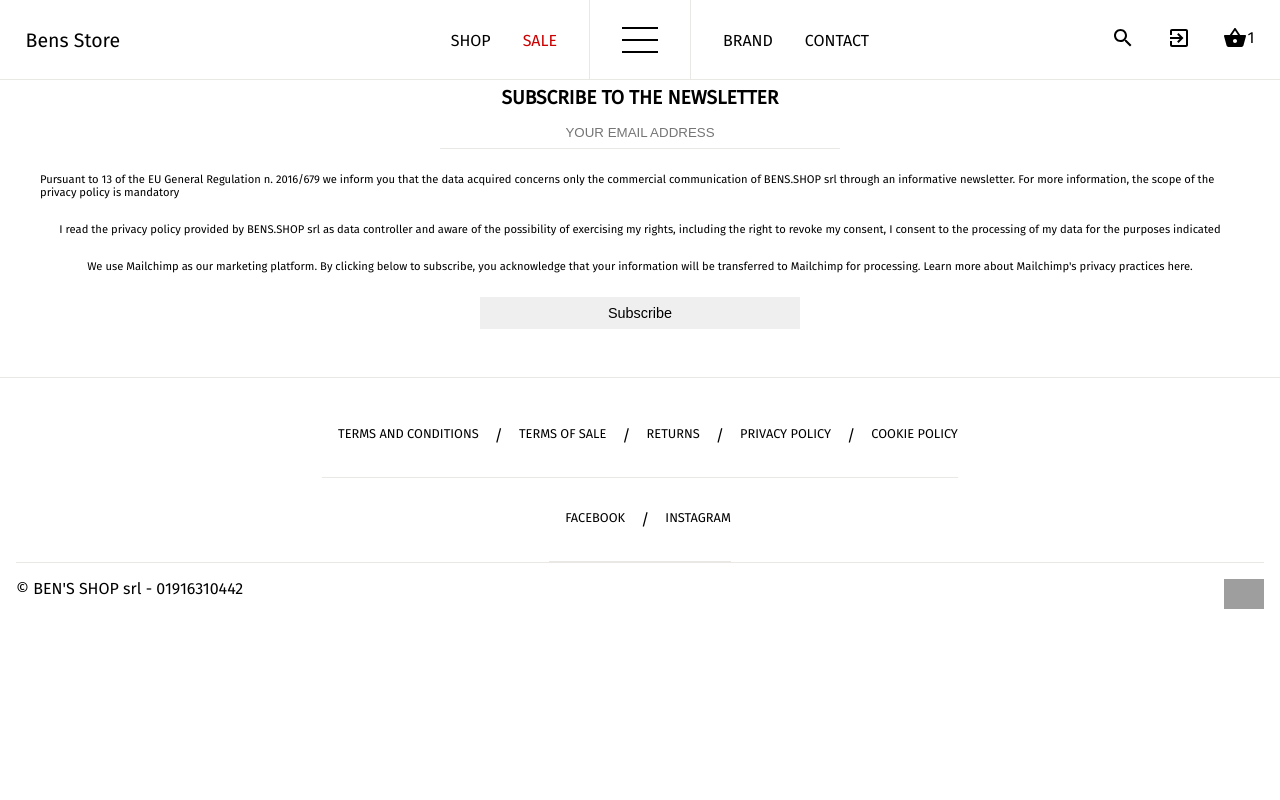
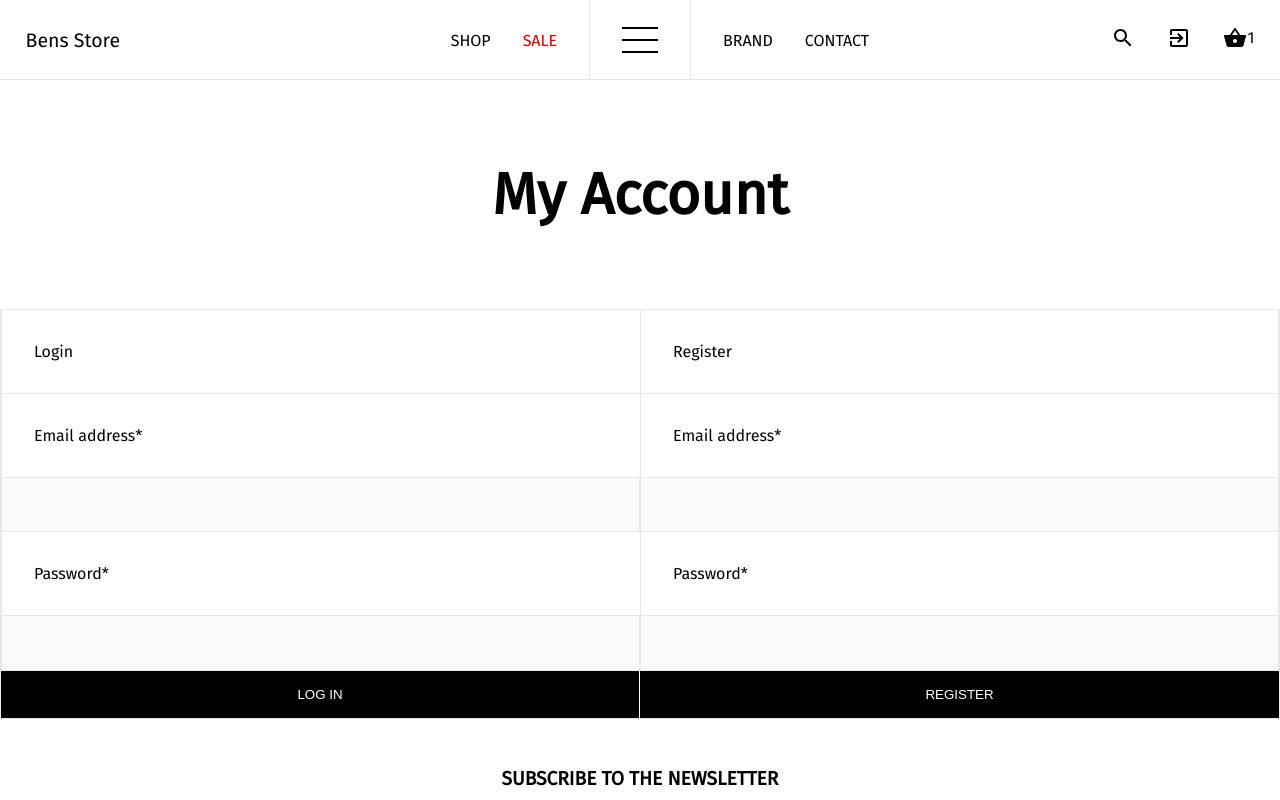
Before and after one commit to BenRiska/e-commerce-client, a React (Create React App) app: page /login in a window 1280 px wide. Shown: the top 800 px of the page. Built offline with nearby package versions, Linux system fonts and the light colour scheme; grey boxes are pictures that could not be loaded.

Commit message:
checkout page and login/register functions

```diff
--- a/src/components/NavBar.js
+++ b/src/components/NavBar.js
@@ -8,7 +8,7 @@ import { AuthContext } from '../context/auth';
 
 function NavBar() {
 
-    const {cart} = useContext(AuthContext)
+    const {cart, user, logout} = useContext(AuthContext)
 
     const [navState, setNavState] = useState(false)
 
@@ -92,7 +92,11 @@ function NavBar() {
                 <nav>
                     <ul className="shopping__menu">
                         <li><Link to="/error"><SearchIcon/></Link></li>
-                        <li><Link to="/error"><ExitToAppIcon/></Link></li>
+                        {user ?
+                        <p onClick={logout}>Logout</p>
+                        :
+                        <li><Link to="/login"><ExitToAppIcon/></Link></li>
+                        }
                         <li><Link className="basket__link" to="/cart"><ShoppingBasketIcon/>{cart.length}</Link></li>
                     </ul>
                 </nav>
--- a/src/context/auth.js
+++ b/src/context/auth.js
@@ -10,7 +10,7 @@ const initialState = {
     size: 35,
     sizes: ["35", "26", "37", "38"],
     images: ["https://www.fru.it/site/wp-content/uploads/2021/01/6752_5.jpg"],
-    price: "299,00",
+    price: "299.00",
     id: 1
   }]
 };
--- a/src/pages/Checkout.js
+++ b/src/pages/Checkout.js
@@ -1,14 +1,30 @@
-import React from 'react'
+import React, {useContext} from 'react'
 import "../styles/Checkout/Checkout.css"
 import {Link} from "react-router-dom"
+import { AuthContext } from '../context/auth';
 
 function Checkout() {
+
+    const {user, cart} = useContext(AuthContext)
+
+    const calculateTotal = () => {
+
+        let total = 0;
+
+        cart.forEach(element => {
+            console.log(element.price)
+           total += parseFloat(element.price)
+        });
+
+        return total.toString()
+    }
+
     return (
         <div className="checkout">
-            <div>
-                <p>Returning customer? <Link>Click here to login</Link></p>
-            </div>
-            <form>
+            {!user && <div className="checkout__login-prompt">
+                <p>Returning customer? <Link to="/login">Click here to login</Link></p>
+            </div>}
+            <form className="checkout__form">
                 <h2>Billing Details</h2>
                 <label>First Name <span>*</span></label>
                 <input type="text"/>
@@ -28,12 +44,41 @@ function Checkout() {
                 <input type="number"/>
                 <label>Email <span>*</span></label>
                 <input type="email"/>
-                <label>Order Notes <span>*</span></label>
+                <label>Order Notes</label>
                 <input type="text"/>
+                <div className="checkout__payment-summary">
+                    <h2>Your Order</h2>
+                    <div className="summary__header">
+                        <p>Product</p>
+                        <p>Subtotal</p>
+                    </div>
+                    {cart.map(item =>
+                    <div key={item.id}>
+                        <p>{item.name}</p>
+                        <p>{item.price}</p>
+                    </div>)}
+                    <div>
+                        <p>Subtotal</p>
+                        <p>£{calculateTotal()}</p>
+                    </div>
+                    <div>
+                        <p>Shipping</p>
+                        <p>Free</p>
+                    </div>
+                    <div>
+                        <p>Total</p>
+                        <p>£{calculateTotal()}</p>
+                    </div>
+                </div>
                 <div className="checkout__payment-select">
 
                 </div>
-                <button>PROCEED TO PAYPAL</button>
+                <div className="checkout__payment-confirm">
+                    <div>
+                        <p>I have read and agree to the website terms and conditions *</p>
+                    </div>
+                    <button onClick={() => alert("This is not a real website, sorry!")}>PROCEED TO PAYPAL</button>
+                </div>
             </form>
         </div>
     )
--- a/src/pages/Entry.js
+++ b/src/pages/Entry.js
@@ -1,9 +1,122 @@
-import React from 'react'
+import React, {useContext} from 'react'
+import "../styles/Entry/Entry.css"
+import { useMutation } from '@apollo/react-hooks';
 
-function Entry() {
+import {REGISTER_USER, LOGIN_USER} from "../utils/queries"
+
+import { useLoginForm, useRegisterForm } from '../utils/hooks';
+import { AuthContext } from '../context/auth';
+
+function Entry(props) {
+
+    const context = useContext(AuthContext);
+
+    const { onLoginChange, onLoginSubmit, loginValues } = useLoginForm(loginUserCallback, {
+        email: '',
+        password: ''
+      });
+
+    const { onRegisterChange, onRegisterSubmit, registerValues } = useRegisterForm(registerUserCallback, {
+        email: '',
+        password: ''
+      });
+
+      const [loginUser] = useMutation(LOGIN_USER, {
+        update(
+          _,
+          {
+            data: { login: userData }
+          }
+        ) {
+          context.login(userData);
+          props.history.push('/');
+        },
+        onError(err) {
+          console.log(err)
+        },
+        variables: loginValues
+      });
+
+      const [registerUser] = useMutation(REGISTER_USER, {
+        update(
+          _,
+          {
+            data: { register: userData }
+          }
+        ) {
+          context.login(userData);
+          props.history.push('/');
+        },
+        onError(err) {
+            console.log(err)
+        },
+        variables: registerValues
+      });
+
+      function registerUserCallback() {
+        registerUser()
+      }
+
+      function loginUserCallback()  {
+        loginUser()
+      }
+
+
     return (
-        <div>
-            <h1>enter</h1>
+        <div className="entry">
+            <h1>My Account</h1>
+            <div className="enter__forms">
+                <div className="enter__forms-container">
+                    <div className="enter__login">
+                        <div className="enter__form-header">
+                            <p>Login</p>
+                        </div>
+                        <label>
+                        Email address<span>*</span>
+                        </label>
+                        <input
+                         type="email"
+                         name="email"
+                         value={loginValues.email}
+                         onChange={onLoginChange}
+                         />
+                        <label>
+                        Password<span>*</span>
+                        </label>
+                        <input
+                        type="password"
+                        name="password"
+                        value={loginValues.password}
+                        onChange={onLoginChange}
+                        />
+                        <button onClick={onLoginSubmit}>LOG IN</button>
+                    </div>
+                    <div className="enter__register">
+                        <div className="enter__form-header">
+                            <p>Register</p>
+                        </div>
+                        <label>
+                        Email address<span>*</span>
+                        </label>
+                        <input
+                        type="email"
+                        name="email"
+                        value={registerValues.email}
+                        onChange={onRegisterChange}
+                        />
+                        <label>
+                        Password<span>*</span>
+                        </label>
+                        <input
+                        type="password"
+                        name="password"
+                        value={registerValues.password}
+                        onChange={onRegisterChange}
+                        />
+                        <button onClick={onRegisterSubmit}>REGISTER</button>
+                    </div>
+                </div>
+            </div>
         </div>
     )
 }
--- a/src/styles/Checkout/Checkout.css
+++ b/src/styles/Checkout/Checkout.css
@@ -1,3 +1,106 @@
 .checkout {
+  margin: 0 auto;
   margin-top: 80px;
+  max-width: 1400px;
 }
+
+.checkout__form,
+.checkout__payment-summary {
+  display: flex;
+  flex-direction: column;
+  align-items: center;
+}
+
+.checkout__form > label,
+.checkout__form > h2 {
+  padding: 2rem;
+  font-weight: bold;
+}
+
+.checkout__form > h2,
+.checkout__form > label,
+.checkout__form > input,
+.checkout__form > select,
+.checkout__login-prompt {
+  border: 1px solid #eae8e4;
+  border-top: none;
+  width: 100%;
+}
+
+.checkout__login-prompt {
+  padding: 0.5rem 2rem;
+}
+
+.checkout__login-prompt > p {
+  font-size: 0.8rem;
+}
+
+.checkout__login-prompt > p > a {
+  color: black;
+}
+
+.checkout__form > label > span {
+  color: #cb0000;
+}
+
+.checkout__form > input,
+.checkout__form > select {
+  padding: 1.2rem;
+  background-color: #fafafa;
+}
+
+.checkout__payment-summary {
+  width: 100%;
+}
+
+.checkout__payment-summary > h2,
+.checkout__payment-summary > div {
+  padding: 0.5rem;
+  width: 100%;
+  border: 1px solid #eae8e4;
+  border-top: none;
+}
+
+.checkout__payment-summary > h2 {
+  padding: 2rem;
+}
+
+.checkout__payment-summary > div {
+  display: flex;
+  justify-content: space-between;
+}
+
+.checkout__payment-summary > div > p {
+  flex: 0.5;
+  text-align: center;
+  height: 100%;
+  font-weight: bold;
+  padding: 0.3rem;
+  text-transform: uppercase;
+}
+
+.checkout__payment-summary > div > p:nth-child(1) {
+  border-right: 1px solid #eae8e4;
+}
+
+.checkout__payment-confirm {
+  width: 100%;
+  padding: 1rem;
+  border: 1px solid #eae8e4;
+  border-top: none;
+}
+
+.checkout__payment-confirm > div {
+  padding: 0.5rem;
+}
+
+.checkout__payment-confirm > button {
+  width: 100%;
+  padding: 1.2rem;
+  border: none;
+  background-color: black;
+  color: white;
+  font-weight: bold;
+  margin-top: 0.5rem;
+  cursor: pointer;
+}
--- /dev/null
+++ b/src/styles/Entry/Entry.css
@@ -0,0 +1,70 @@
+.entry {
+  margin-top: 80px;
+  display: flex;
+  flex-direction: column;
+  align-items: center;
+}
+
+.entry > h1 {
+  margin: 5rem 0;
+  font-size: calc(2rem + 2vw);
+}
+
+.enter__forms {
+  border: 1px solid #eae8e4;
+  width: 100vw;
+  display: flex;
+  flex-direction: column;
+  align-items: center;
+}
+
+.enter__forms-container {
+  max-width: 1500px;
+  display: flex;
+  width: 100%;
+}
+
+.enter__login,
+.enter__register {
+  flex: 0.5;
+  display: flex;
+  width: 100%;
+  flex-direction: column;
+}
+
+.enter__form-header,
+.enter__register > label,
+.enter__login > label {
+  padding: 2rem;
+  font-size: 1rem;
+  border: 1px solid #eae8e4;
+  border-top: none;
+}
+
+.enter__login > .enter__form-header,
+.enter__login > label,
+.enter__login > input {
+  border-right: none;
+}
+
+.enter__register > input,
+.enter__login > input {
+  padding: 1.2rem;
+  border: 1px solid #eae8e4;
+  border-top: none;
+  background-color: #fafafa;
+}
+
+.enter__register > button,
+.enter__login > button {
+  border: none;
+  width: 100%;
+  padding: 1rem;
+  background-color: black;
+  color: white;
+  cursor: pointer;
+}
+
+.enter__login > button {
+  border-right: 1px solid white;
+}
--- /dev/null
+++ b/src/utils/hooks.js
@@ -0,0 +1,40 @@
+import { useState } from 'react';
+
+export const useLoginForm = (callback, initialState = {}) => {
+  const [loginValues, setLoginValues] = useState(initialState);
+
+  const onLoginChange = (event) => {
+    setLoginValues({ ...loginValues, [event.target.name]: event.target.value });
+  };
+
+  const onLoginSubmit = (event) => {
+    console.log(loginValues)
+    event.preventDefault();
+    callback();
+  };
+
+  return {
+    onLoginChange,
+    onLoginSubmit,
+    loginValues
+  };
+};
+
+export const useRegisterForm = (callback, initialState = {}) => {
+    const [registerValues, setregisterValues] = useState(initialState);
+
+    const onRegisterChange = (event) => {
+      setregisterValues({ ...registerValues, [event.target.name]: event.target.value });
+    };
+
+    const onRegisterSubmit = (event) => {
+      event.preventDefault();
+      callback();
+    };
+
+    return {
+      onRegisterChange,
+      onRegisterSubmit,
+      registerValues
+    };
+  };
--- a/src/utils/queries.js
+++ b/src/utils/queries.js
@@ -46,3 +46,23 @@ mutation filterByCategory($categoryId: ID!){
     }
   }
 `
+
+export const LOGIN_USER = gql`
+mutation login($email: String!, $password: String!) {
+  login(email: $email, password: $password) {
+    id
+    email
+    token
+  }
+}
+`;
+
+export const REGISTER_USER = gql`
+mutation register($email: String!, $password: String!) {
+  register(email: $email, password: $password) {
+    id
+    email
+    token
+  }
+}
+`;
```
